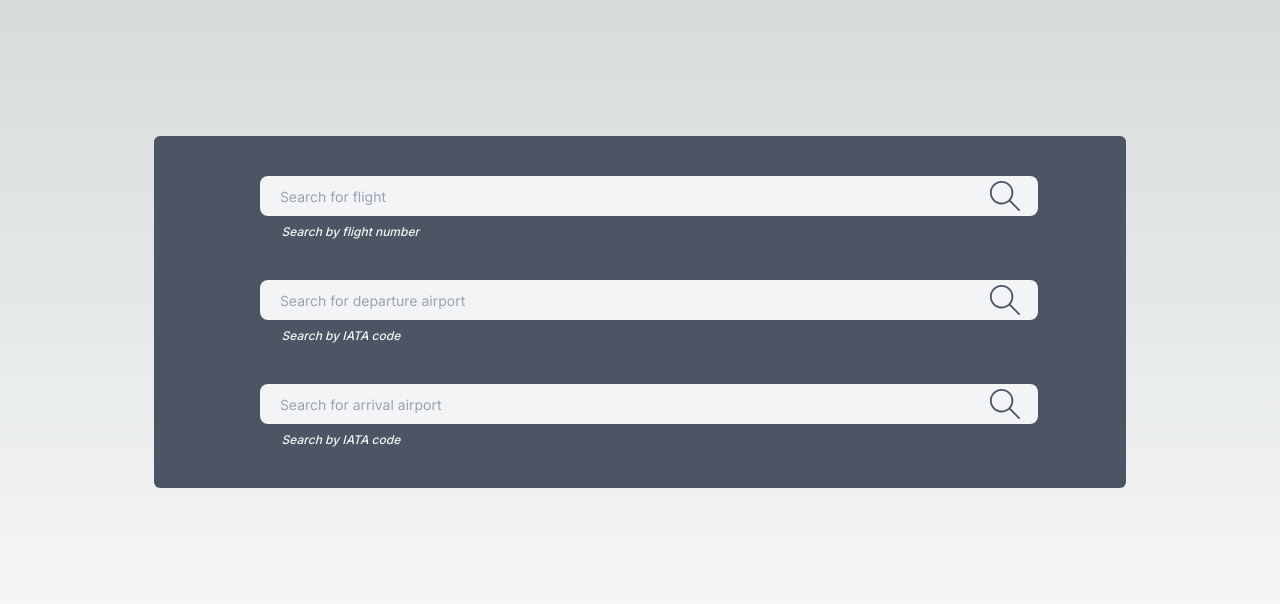
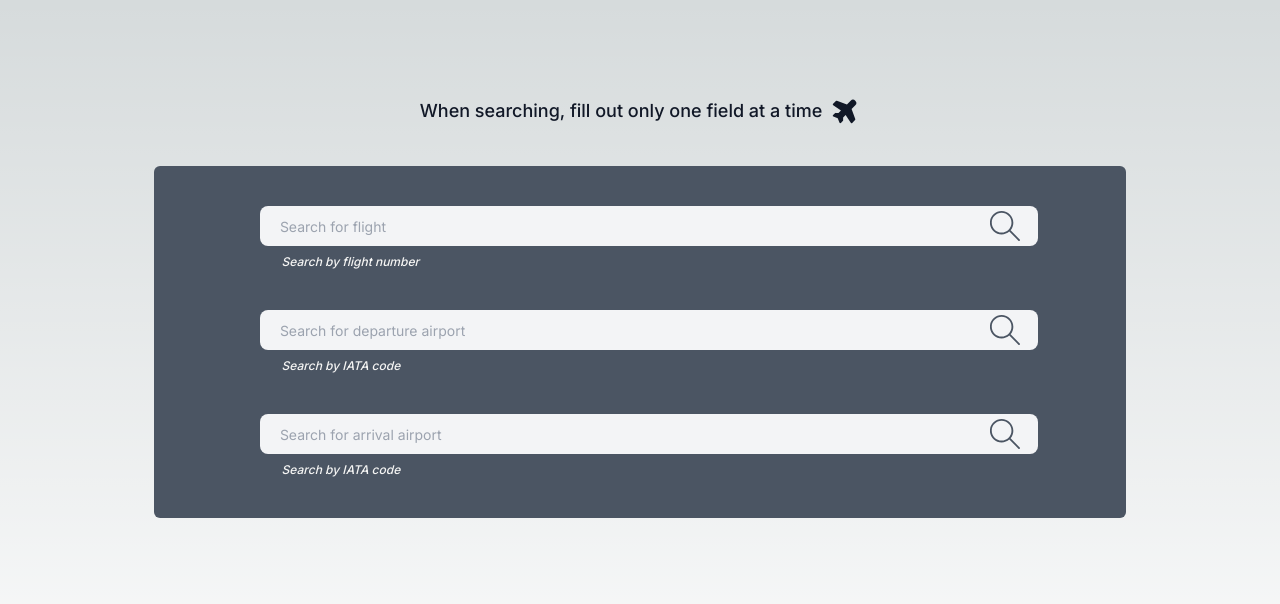
Before and after one commit to pinkjagnie/flight-work, a Next.js app: page / in a window 1280 px wide. Shown: the top 604 px of the page. Built offline with nearby package versions, Linux system fonts and the light colour scheme.

Commit message:
Added info about serching only by one field

```diff
--- a/src/app/components/SearchBar.js
+++ b/src/app/components/SearchBar.js
@@ -2,6 +2,7 @@
 
 import { useEffect, useState } from "react";
 
+import { PiAirplaneTiltFill } from "react-icons/pi";
 import { SlMagnifier } from "react-icons/sl";
 
 import ByFlightDetails from "./ByFlightDetails";
@@ -140,6 +141,12 @@ const SearchBar = () => {
   return (
     <div>
       {/* Search bar */}
+      <div className="flex justify-center items-center font-medium text-lg text-gray-900 px-4">
+        <p className="text-center pr-2">
+          When searching, fill out only one field at a time
+        </p>
+        <PiAirplaneTiltFill className="hidden md:visible md:block md:text-3xl" />
+      </div>
       <form
         className="w-[90%] md:w-[80%] py-10 mt-10 mx-auto rounded-md bg-gray-600 flex flex-col items-center justify-center"
         onSubmit={submitHandler}
```
